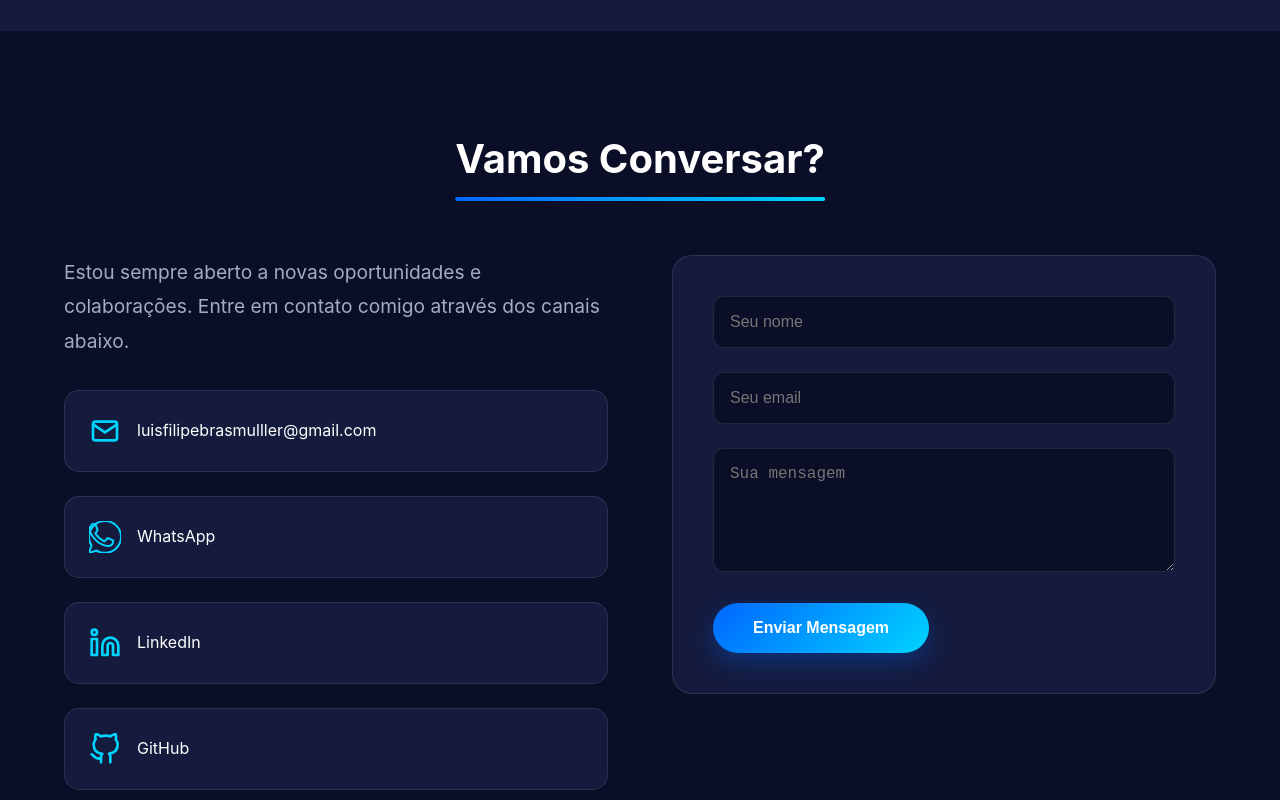
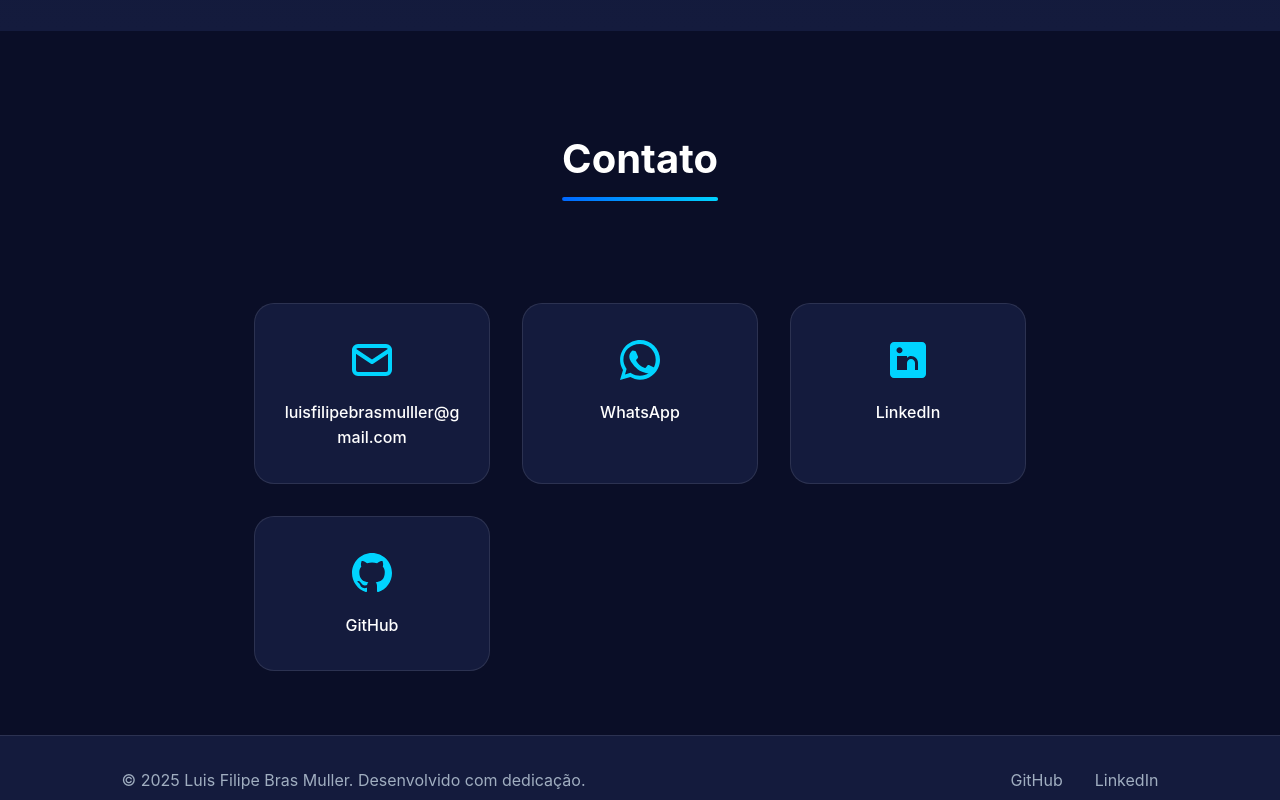
Before and after one commit to luisfilipemu11er/luisfilipemuller.github.io, a website: page index.html in a window 1280 px wide. Shown: the part 4460-5260 px from the top of the page. Drawn offline with nearby package versions, Linux system fonts and the light colour scheme.

Commit message:
feat: simplifica secao de contato e adiciona favicon LFM

```diff
--- a/index.html
+++ b/index.html
@@ -3,8 +3,14 @@
 <head>
     <meta charset="UTF-8">
     <meta name="viewport" content="width=device-width, initial-scale=1.0">
-    <meta name="description" content="Luis Filipe Bras Muller - DevOps & Cloud Engineer Jr">
-    <title>Luis Filipe Bras Muller | DevOps Engineer</title>
+    <meta name="description" content="Luis Filipe Bras Muller - DevOps & Cloud Engineer Jr | Portfolio profissional">
+    <title>luisfmuller | DevOps & Cloud Engineer</title>
+
+    <!-- Favicon -->
+    <link rel="icon" type="image/svg+xml" href="assets/images/favicon.svg">
+    <link rel="alternate icon" href="assets/images/favicon.svg">
+
+    <!-- Stylesheets -->
     <link rel="stylesheet" href="src/styles/main.css">
     <link rel="stylesheet" href="src/styles/responsive.css">
 </head>
@@ -250,67 +256,34 @@
     <!-- Contact Section -->
     <section id="contact" class="contact">
         <div class="container">
-            <h2 class="section-title">Vamos Conversar?</h2>
-            <div class="contact-content">
-                <div class="contact-info">
-                    <p class="contact-description">
-                        Estou sempre aberto a novas oportunidades e colaborações.
-                        Entre em contato comigo através dos canais abaixo.
-                    </p>
+            <h2 class="section-title">Contato</h2>
             <div class="contact-links">
                 <a href="mailto:luisfilipebrasmulller@gmail.com" class="contact-link">
-                            <span class="icon">
-                                <svg viewBox="0 0 24 24" fill="none" xmlns="http://www.w3.org/2000/svg">
+                    <svg class="contact-icon" viewBox="0 0 24 24" fill="none" xmlns="http://www.w3.org/2000/svg">
                         <rect x="3" y="5" width="18" height="14" rx="2" stroke="currentColor" stroke-width="2"/>
                         <path d="M3 7L12 13L21 7" stroke="currentColor" stroke-width="2" stroke-linecap="round" stroke-linejoin="round"/>
                     </svg>
-                            </span>
-                            <span>luisfilipebrasmulller@gmail.com</span>
+                    <span class="contact-text">luisfilipebrasmulller@gmail.com</span>
                 </a>
                 <a href="https://wa.me/5548996769113" target="_blank" class="contact-link">
-                            <span class="icon">
-                                <svg viewBox="0 0 24 24" fill="none" xmlns="http://www.w3.org/2000/svg">
-                                    <path d="M17.472 14.382C17.015 14.152 14.868 13.098 14.462 12.956C14.056 12.814 13.764 12.743 13.472 13.201C13.18 13.659 12.364 14.652 12.107 14.945C11.85 15.238 11.593 15.273 11.136 15.043C8.488 13.719 6.712 12.64 4.964 9.633C4.472 8.774 5.456 8.826 6.364 7.035C6.506 6.743 6.435 6.487 6.32 6.257C6.205 6.027 5.364 3.879 5.007 2.964C4.662 2.073 4.308 2.192 4.043 2.178C3.797 2.165 3.506 2.165 3.214 2.165C2.922 2.165 2.449 2.28 2.043 2.737C1.637 3.195 0.5 4.249 0.5 6.397C0.5 8.545 2.079 10.621 2.3 10.913C2.521 11.205 5.35 15.615 9.653 17.487C12.563 18.822 13.653 18.911 14.972 18.713C15.794 18.596 17.472 17.652 17.829 16.62C18.186 15.588 18.186 14.713 18.071 14.519C17.956 14.325 17.929 14.612 17.472 14.382Z" stroke="currentColor" stroke-width="1.5" stroke-linecap="round" stroke-linejoin="round"/>
-                                    <path d="M20.5 3.5C18.25 1.25 15.25 0 12 0C5.373 0 0 5.373 0 12C0 14.25 0.65 16.45 1.875 18.375L0 24L5.75 22.15C7.6 23.3 9.775 23.9 12 23.9C18.627 23.9 24 18.527 24 11.9C24 8.65 22.75 5.75 20.5 3.5Z" stroke="currentColor" stroke-width="1.5" stroke-linecap="round" stroke-linejoin="round"/>
+                    <svg class="contact-icon" viewBox="0 0 24 24" fill="none" xmlns="http://www.w3.org/2000/svg">
+                        <path d="M12.05 2C6.53 2 2.05 6.48 2.05 12C2.05 13.83 2.58 15.55 3.5 17L2 22L7.2 20.53C8.58 21.36 10.23 21.85 12 21.85C17.52 21.85 22 17.37 22 11.85C22 9.2 20.94 6.7 19.07 4.83C17.2 2.96 14.7 2 12.05 2ZM12 4C14.1 4 16.05 4.78 17.53 6.27C19.02 7.75 19.85 9.7 19.85 11.85C19.85 16.27 16.42 19.85 12 19.85C10.5 19.85 9.05 19.45 7.82 18.72L7.25 18.4L4.5 19.2L5.3 16.5L4.95 15.9C4.15 14.62 3.7 13.15 3.7 11.85C3.7 7.43 7.13 4 12 4Z" fill="currentColor"/>
+                        <path d="M8.5 7.3C8.32 7.3 8 7.37 7.72 7.7C7.43 8.03 6.65 8.76 6.65 10.26C6.65 11.76 7.75 13.21 7.9 13.4C8.05 13.59 10 16.65 13.08 17.93C15.62 19 16.17 18.77 16.77 18.72C17.37 18.67 18.58 17.98 18.83 17.26C19.08 16.54 19.08 15.93 19.02 15.82C18.96 15.71 18.77 15.65 18.47 15.5C18.17 15.35 16.67 14.62 16.4 14.53C16.13 14.44 15.93 14.4 15.73 14.7C15.53 15 15 15.65 14.82 15.85C14.64 16.05 14.47 16.07 14.17 15.92C13.87 15.77 12.92 15.47 11.78 14.45C10.9 13.66 10.3 12.68 10.13 12.38C9.96 12.08 10.11 11.92 10.26 11.77C10.39 11.64 10.56 11.42 10.71 11.25C10.86 11.08 10.9 10.95 10.99 10.75C11.08 10.55 11.04 10.38 10.96 10.23C10.88 10.08 10.3 8.57 10.05 7.97C9.8 7.37 9.55 7.45 9.37 7.44C9.19 7.43 8.99 7.43 8.79 7.43L8.5 7.3Z" fill="currentColor"/>
                     </svg>
-                            </span>
-                            <span>WhatsApp</span>
+                    <span class="contact-text">WhatsApp</span>
                 </a>
                 <a href="https://br.linkedin.com/in/luisfilipebrasmuller" target="_blank" class="contact-link">
-                            <span class="icon">
-                                <svg viewBox="0 0 24 24" fill="none" xmlns="http://www.w3.org/2000/svg">
-                                    <path d="M16 8C17.5913 8 19.1174 8.63214 20.2426 9.75736C21.3679 10.8826 22 12.4087 22 14V21H18V14C18 13.4696 17.7893 12.9609 17.4142 12.5858C17.0391 12.2107 16.5304 12 16 12C15.4696 12 14.9609 12.2107 14.5858 12.5858C14.2107 12.9609 14 13.4696 14 14V21H10V14C10 12.4087 10.6321 10.8826 11.7574 9.75736C12.8826 8.63214 14.4087 8 16 8Z" stroke="currentColor" stroke-width="2" stroke-linecap="round" stroke-linejoin="round"/>
-                                    <rect x="2" y="9" width="4" height="12" stroke="currentColor" stroke-width="2" stroke-linecap="round" stroke-linejoin="round"/>
-                                    <circle cx="4" cy="4" r="2" stroke="currentColor" stroke-width="2" stroke-linecap="round" stroke-linejoin="round"/>
+                    <svg class="contact-icon" viewBox="0 0 24 24" fill="none" xmlns="http://www.w3.org/2000/svg">
+                        <path d="M19 3H5C3.895 3 3 3.895 3 5V19C3 20.105 3.895 21 5 21H19C20.105 21 21 20.105 21 19V5C21 3.895 20.105 3 19 3ZM9 17H6.5V10H9V17ZM7.75 8.665C6.919 8.665 6.25 7.996 6.25 7.165C6.25 6.334 6.919 5.665 7.75 5.665C8.581 5.665 9.25 6.334 9.25 7.165C9.25 7.996 8.581 8.665 7.75 8.665ZM18 17H15.5V13.5C15.5 12.4 14.6 11.5 13.5 11.5C12.4 11.5 11.5 12.4 11.5 13.5V17H9V10H11.5V11C12.02 10.33 12.92 10 13.5 10C15.43 10 17 11.57 17 13.5V17H18Z" fill="currentColor"/>
                     </svg>
-                            </span>
-                            <span>LinkedIn</span>
+                    <span class="contact-text">LinkedIn</span>
                 </a>
                 <a href="https://github.com/luisfilipemu11er" target="_blank" class="contact-link">
-                            <span class="icon">
-                                <svg viewBox="0 0 24 24" fill="none" xmlns="http://www.w3.org/2000/svg">
-                                    <path d="M9 19C4 20.5 4 16.5 2 16M16 22V18.13C16.0375 17.6532 15.9731 17.1738 15.811 16.7238C15.6489 16.2738 15.3929 15.8634 15.06 15.52C18.2 15.17 21.5 13.98 21.5 8.52C21.4997 7.12383 20.9627 5.7812 20 4.77C20.4559 3.54851 20.4236 2.19835 19.91 1C19.91 1 18.73 0.650001 16 2.48C13.708 1.85882 11.292 1.85882 9 2.48C6.27 0.650001 5.09 1 5.09 1C4.57638 2.19835 4.54414 3.54851 5 4.77C4.03013 5.7887 3.49252 7.14346 3.5 8.55C3.5 13.97 6.8 15.16 9.94 15.55C9.611 15.89 9.35726 16.2954 9.19531 16.7399C9.03335 17.1844 8.96681 17.6581 9 18.13V22" stroke="currentColor" stroke-width="2" stroke-linecap="round" stroke-linejoin="round"/>
+                    <svg class="contact-icon" viewBox="0 0 24 24" fill="none" xmlns="http://www.w3.org/2000/svg">
+                        <path d="M12 2C6.477 2 2 6.477 2 12C2 16.42 4.865 20.17 8.839 21.49C9.339 21.58 9.52 21.27 9.52 21C9.52 20.77 9.511 20.14 9.511 19.43C7 19.99 6.35 18.76 6.15 18.12C6.037 17.79 5.55 17.01 5.125 16.78C4.775 16.6 4.275 16.04 5.116 16.03C5.9 16.02 6.462 16.84 6.65 17.15C7.55 18.68 8.988 18.26 9.551 17.99C9.65 17.34 9.913 16.91 10.2 16.65C7.975 16.39 5.65 15.53 5.65 11.53C5.65 10.39 6.037 9.445 6.675 8.715C6.575 8.455 6.225 7.435 6.775 6.065C6.775 6.065 7.612 5.795 9.525 7.095C10.325 6.865 11.175 6.75 12.025 6.75C12.875 6.75 13.725 6.865 14.525 7.095C16.437 5.784 17.275 6.065 17.275 6.065C17.825 7.435 17.475 8.455 17.375 8.715C18.012 9.445 18.4 10.38 18.4 11.53C18.4 15.54 16.064 16.39 13.839 16.65C14.2 16.97 14.513 17.58 14.513 18.535C14.513 19.91 14.5 21.01 14.5 21C14.5 21.27 14.688 21.59 15.188 21.49C19.138 20.16 22 16.409 22 12C22 6.477 17.523 2 12 2Z" fill="currentColor"/>
                     </svg>
-                            </span>
-                            <span>GitHub</span>
+                    <span class="contact-text">GitHub</span>
                 </a>
-                    </div>
-                </div>
-                <div class="contact-form-wrapper">
-                    <form id="contactForm" class="contact-form">
-                        <div class="form-group">
-                            <input type="text" id="name" placeholder="Seu nome" required>
-                        </div>
-                        <div class="form-group">
-                            <input type="email" id="email" placeholder="Seu email" required>
-                        </div>
-                        <div class="form-group">
-                            <textarea id="message" rows="5" placeholder="Sua mensagem" required></textarea>
-                        </div>
-                        <button type="submit" class="btn btn-primary">Enviar Mensagem</button>
-                    </form>
-                    <div id="formResponse" class="form-response"></div>
-                </div>
             </div>
         </div>
     </section>
--- a/src/styles/main.css
+++ b/src/styles/main.css
@@ -558,120 +558,63 @@ section {
     transform: translateY(-2px);
 }
 
-/* Contact Section - usando Grid */
+/* Contact Section - Layout Simples */
 .contact {
     background: var(--dark-bg);
+    padding: 6rem 0 4rem;
 }
 
-.contact-content {
-    display: grid;
-    grid-template-columns: 1fr 1fr;
-    gap: 4rem;
-    align-items: start;
-}
-
-.contact-description {
-    font-size: 1.2rem;
-    color: var(--text-secondary);
-    margin-bottom: 2rem;
-    line-height: 1.8;
+.contact .container {
+    max-width: 900px;
 }
 
 .contact-links {
-    display: flex;
-    flex-direction: column;
-    gap: 1.5rem;
+    display: grid;
+    grid-template-columns: repeat(auto-fit, minmax(200px, 1fr));
+    gap: 2rem;
+    margin-top: 3rem;
 }
 
 .contact-link {
     display: flex;
+    flex-direction: column;
     align-items: center;
     gap: 1rem;
-    padding: 1.5rem;
+    padding: 2rem 1.5rem;
     background: var(--card-bg);
-    border-radius: 15px;
+    border-radius: 20px;
     text-decoration: none;
     color: var(--text-primary);
     border: 1px solid rgba(255, 255, 255, 0.1);
     transition: var(--transition);
+    text-align: center;
 }
 
 .contact-link:hover {
     border-color: var(--primary-color);
-    transform: translateX(10px);
+    transform: translateY(-10px);
     box-shadow: var(--shadow);
 }
 
-.contact-link .icon {
-    width: 32px;
-    height: 32px;
-    display: flex;
-    align-items: center;
-    justify-content: center;
-}
-
-.contact-link .icon svg {
-    width: 100%;
-    height: 100%;
+.contact-icon {
+    width: 48px;
+    height: 48px;
     color: var(--secondary-color);
     transition: var(--transition);
 }
 
-.contact-link:hover .icon svg {
+.contact-link:hover .contact-icon {
     color: var(--primary-color);
-    transform: scale(1.2);
+    transform: scale(1.15) rotate(5deg);
 }
 
-.contact-form {
-    background: var(--card-bg);
-    padding: 2.5rem;
-    border-radius: 20px;
-    border: 1px solid rgba(255, 255, 255, 0.1);
+.contact-text {
+    font-size: 1rem;
+    font-weight: 500;
+    word-break: break-word;
 }
 
-.form-group {
-    margin-bottom: 1.5rem;
-}
-
-.form-group input,
-.form-group textarea {
-    width: 100%;
-    padding: 1rem;
-    background: var(--dark-bg);
-    border: 1px solid rgba(255, 255, 255, 0.1);
-    border-radius: 10px;
-    color: var(--text-primary);
-    font-size: 1rem;
-    transition: var(--transition);
-}
-
-.form-group input:focus,
-.form-group textarea:focus {
-    outline: none;
-    border-color: var(--primary-color);
-    box-shadow: 0 0 0 3px rgba(0, 102, 255, 0.1);
-}
-
-.form-response {
-    margin-top: 1rem;
-    padding: 1rem;
-    border-radius: 10px;
-    display: none;
-}
-
-.form-response.success {
-    background: rgba(0, 255, 136, 0.1);
-    border: 1px solid #00ff88;
-    color: #00ff88;
-    display: block;
-}
-
-.form-response.error {
-    background: rgba(255, 0, 0, 0.1);
-    border: 1px solid #ff0000;
-    color: #ff6b6b;
-    display: block;
-}
+/* Formulário removido - mantendo apenas links de contato */
 
 /* Footer - usando Flexbox */
 .footer {
```
Also changed, not shown: assets/images/WhatsApp Image 2025-10-22 at 11.25.57.jpeg (added), assets/images/favicon.svg (added), assets/images/profile.jpg (deleted). Lines whose indentation alone changed are shown as unchanged.
